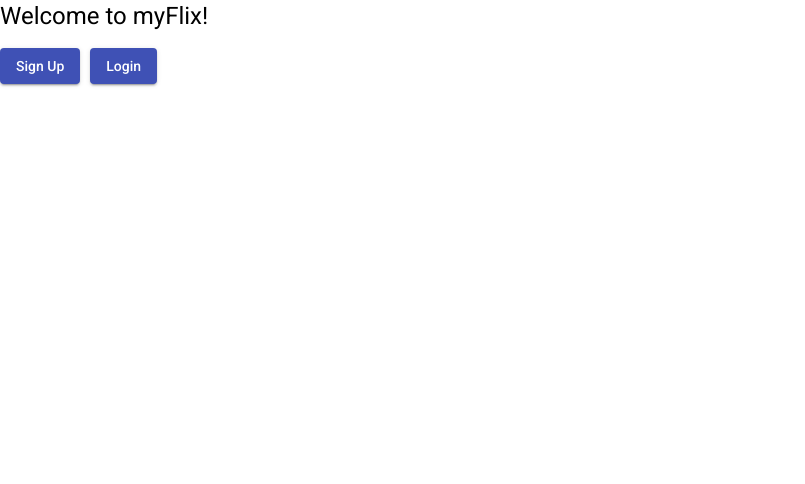
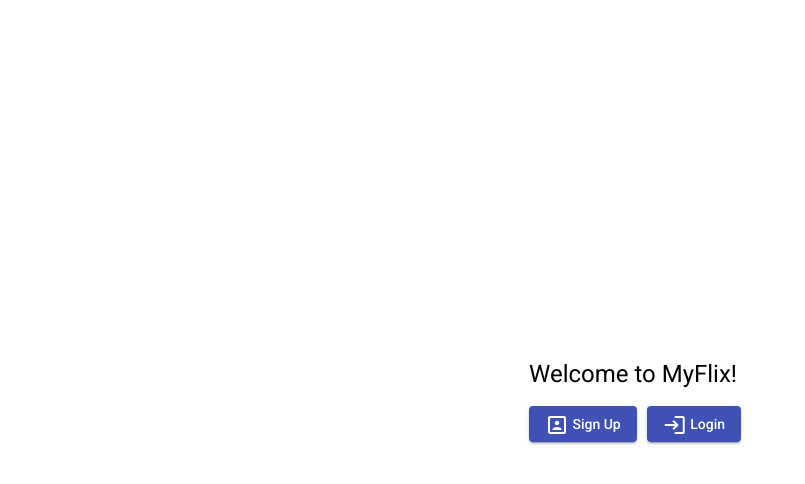
Before and after one commit to jimmychen97/myFlix-Angular-client, an Angular app: page /welcome in a window 1280 px wide. Shown: the top 484 px of the page, without its empty margins (0-805 px from the left). Built offline with nearby package versions, Linux system fonts and the light colour scheme.

Commit message:
Added styling to welcome-page

```diff
--- a/src/app/welcome-page/welcome-page.component.html
+++ b/src/app/welcome-page/welcome-page.component.html
@@ -1,11 +1,13 @@
 <div class="main-page">
     <h1>
-        Welcome to myFlix!
+        Welcome to MyFlix!
     </h1>
-    <button mat-raised-button (click)="openUserRegistrationDialog()" style="margin-right: 10px;" color="primary">
-        Sign Up
-    </button>
-    <button mat-raised-button (click)="openUserLoginDialog()" style="margin-right: 10px;" color="primary">
-        Login
-    </button>
+    <div class="buttons">
+        <button mat-raised-button (click)="openUserRegistrationDialog()" style="margin-right: 10px;" color="primary">
+            <mat-icon>portrait</mat-icon> Sign Up
+        </button>
+        <button mat-raised-button (click)="openUserLoginDialog()" style="margin-right: 10px;" color="primary">
+            <mat-icon>login</mat-icon> Login
+        </button>
+    </div>
 </div>
--- a/src/app/welcome-page/welcome-page.component.scss
+++ b/src/app/welcome-page/welcome-page.component.scss
@@ -0,0 +1,12 @@
+.main-page {
+  position: fixed;
+  top: 50%;
+  left: 50%;
+  -webkit-transform: translate(-50%, -50%);
+  transform: translate(-50%, -50%);
+}
+
+.buttons {
+  display: flex;
+  justify-content: center;
+}
```
